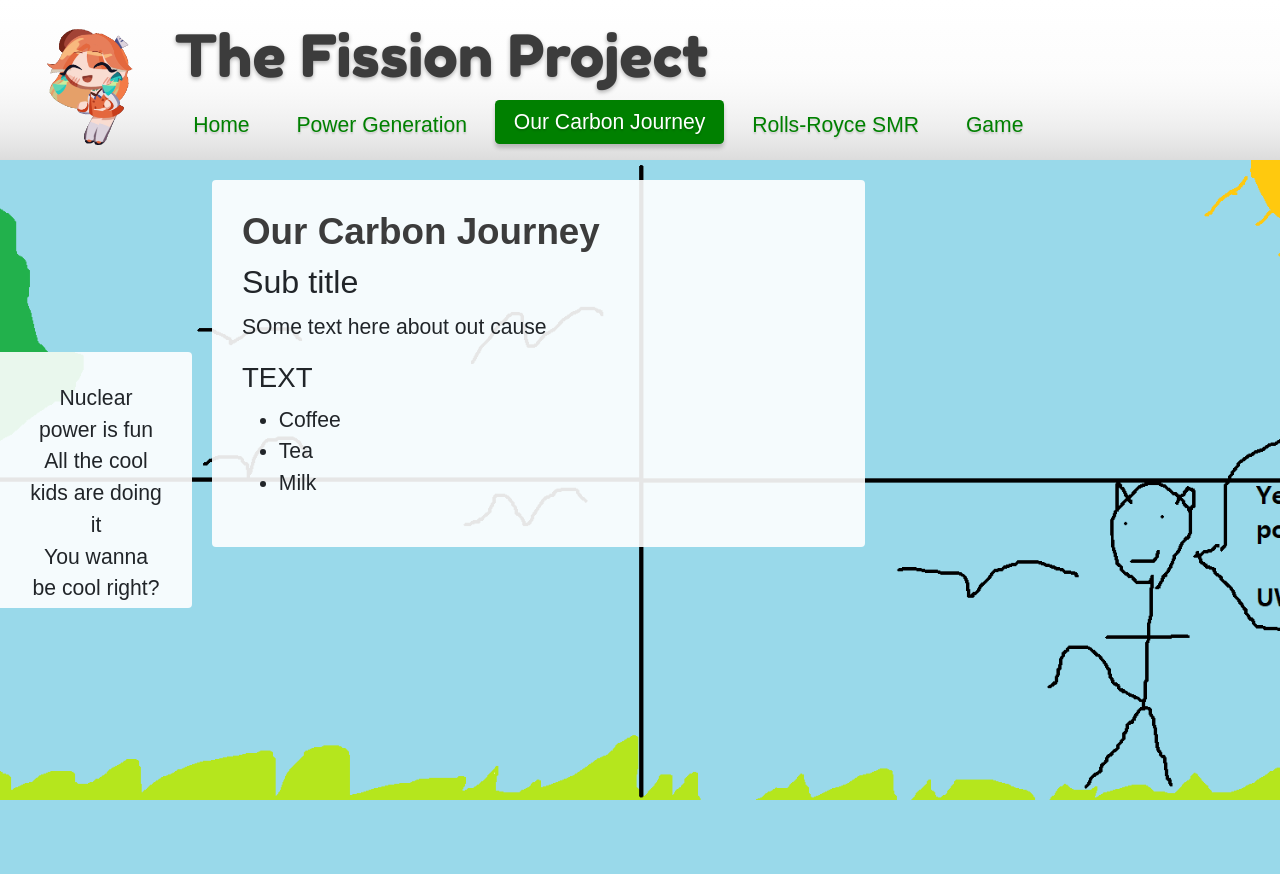
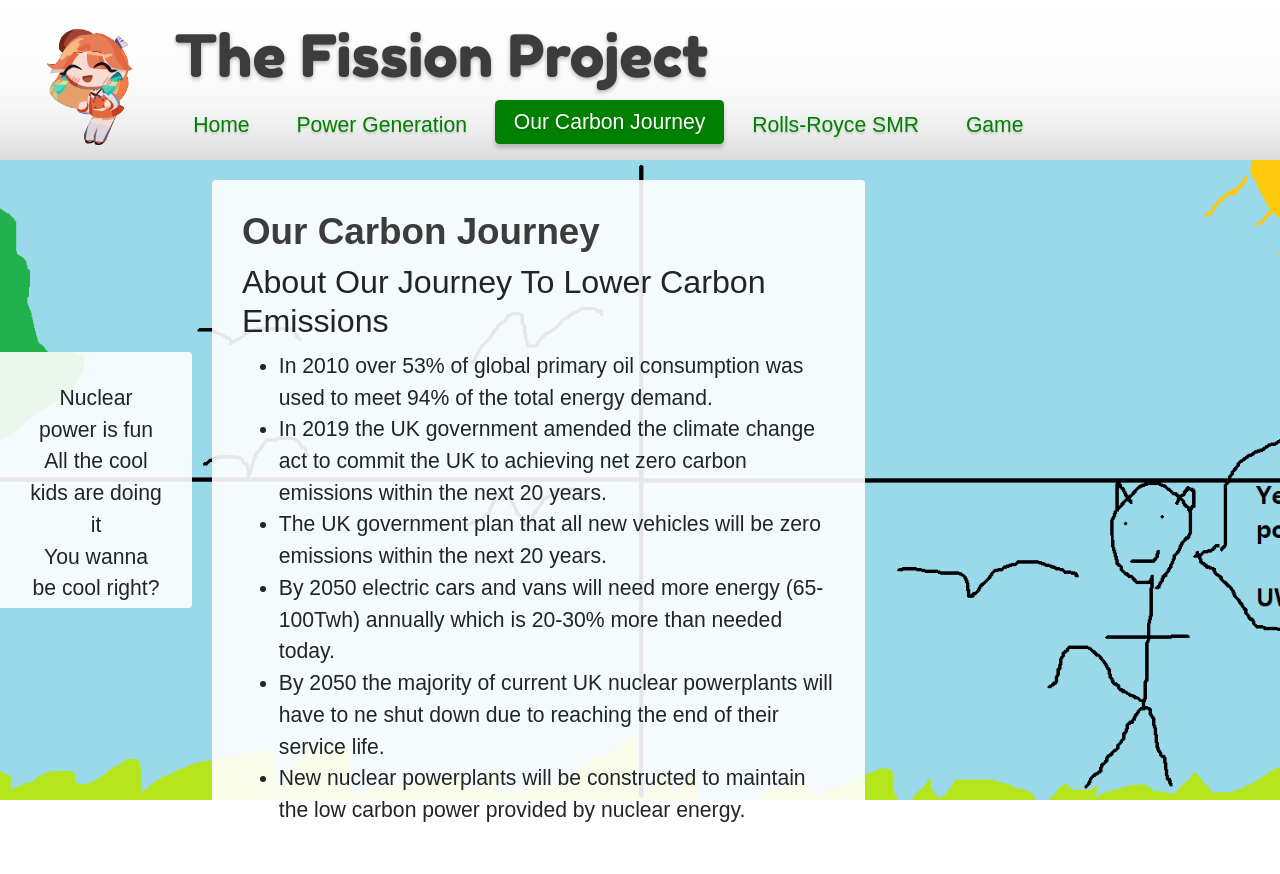
Before and after one commit to pottsb/Hackathon2022-FlatWebsite, a PHP site: page /carbon.php in a window 1280 px wide. Before the commit the page ends 800 px from the top, so only its background shows below. Run offline with PHP 8.4, Linux system fonts and the light colour scheme; some web fonts are replaced.

Commit message:
updated carbon content

```diff
--- a/carbon.php
+++ b/carbon.php
@@ -16,14 +16,15 @@
             <div class="keyFactsCol2">
                 <div class="contentBody">
                     <h2>Our Carbon Journey</h2>
-                    <h3>Sub title</h3>
-                    <p>SOme text here about out cause</p>
+                    <h3>About Our Journey To Lower Carbon Emissions</h3>
+                    <ul>
+                        <li>In 2010 over 53% of global primary oil consumption was used to meet 94% of the total energy demand.</li>
+                        <li>In 2019 the UK government amended the climate change act to commit the UK to achieving net zero carbon emissions within the next 20 years.</li>
+                        <li>The UK government plan that all new vehicles will be zero emissions within the next 20 years.</li>
+                        <li>By 2050 electric cars and vans will need more energy (65-100Twh) annually which is 20-30% more than needed today.</li>
+                        <li>By 2050 the majority of current UK nuclear powerplants will have to ne shut down due to reaching the end of their service life.</li>
+                        <li>New nuclear powerplants will be constructed to maintain the low carbon power provided by nuclear energy.</li>
 
-                    <h4>TEXT</h4>
-                    <ul>
-                        <li>Coffee</li>
-                        <li>Tea</li>
-                        <li>Milk</li>
                     </ul>
                 </div>
             </div>
```
